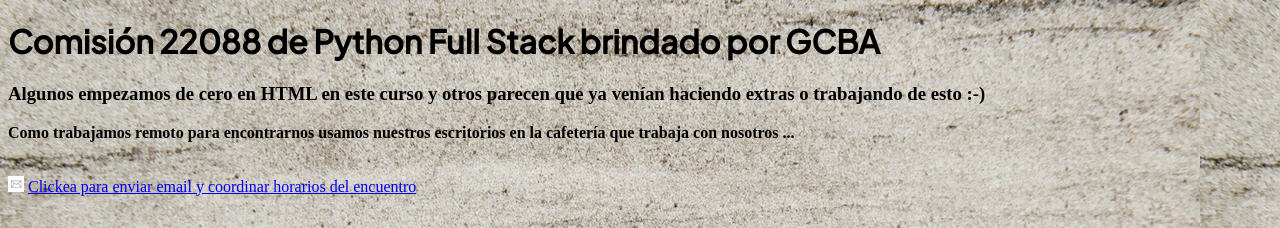
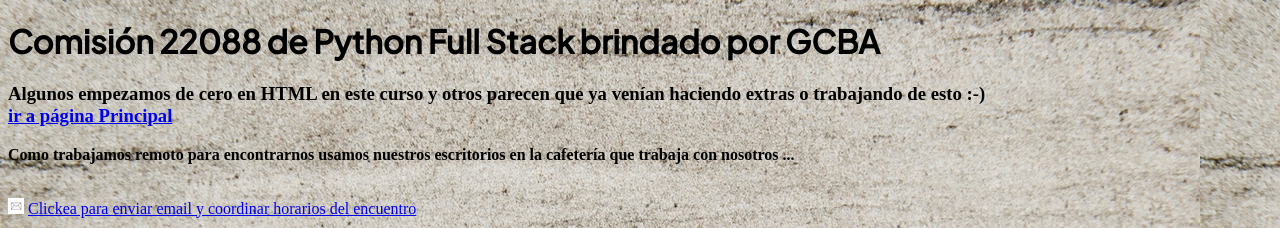
Before and after one commit to hugoJPerez/hugoJperez.github.io, a plain HTML site: page sobre-nosotros.html in a window 1280 px wide. Shown: the top 228 px of the page. Drawn offline with Linux system fonts and the light colour scheme.

Commit message:
minor mods

```diff
--- a/sobre-nosotros.html
+++ b/sobre-nosotros.html
@@ -14,7 +14,9 @@
     <h1 style="font-family: 'Plus Jakarta Sans', sans-serif">Comisión 22088 de Python Full Stack brindado por GCBA</h1>
     <nav>
         <h3>
-            <a>Algunos empezamos de cero en HTML en este curso y otros parecen que ya venían haciendo extras o trabajando de esto :-)</a>
+            <a>Algunos empezamos de cero en HTML en este curso y otros parecen que ya venían haciendo extras o trabajando de esto :-) <br> </a>
+            <a href="https://hugojperez.github.io/" target="_blank"> ir a página Principal
+            </a>
         </h3>
     </nav>
 </header>
```
Also changed, not shown: servicio_tarifas.html (+4 -1 lines).
